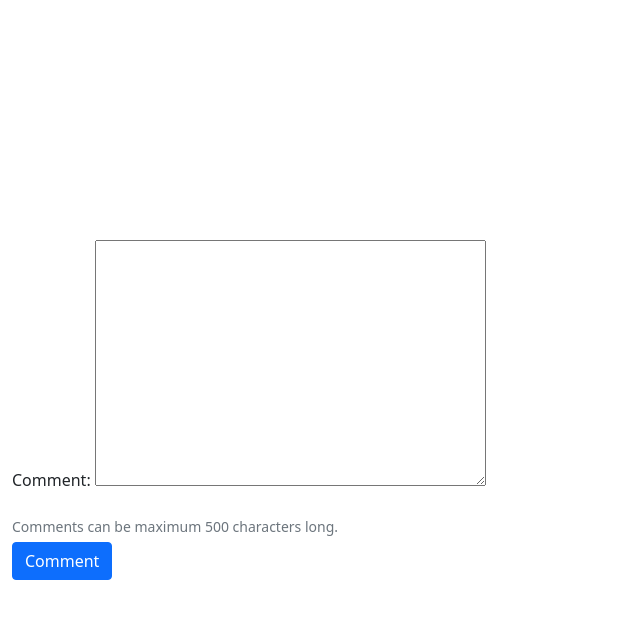
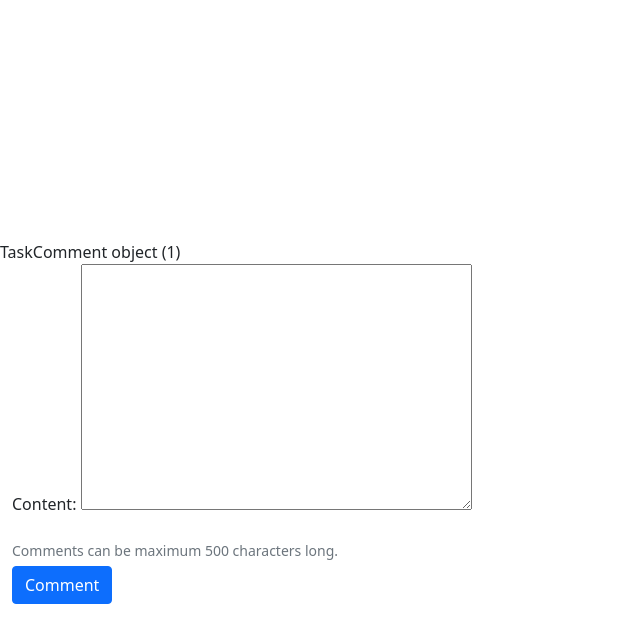
Before and after one commit to n3rsti/ToDoChat, a Django app: page /server/1/tasks/1/ in a window 1280 px wide. Shown: the part 520-1154 px from the top of the page, without its empty margins (0-640 px from the left). Before the commit the page ends 1100 px from the top, so only its background shows below. Run offline with Django 3.2, Linux system fonts and the light colour scheme; tables that the repository leaves empty hold one stand-in row (values such as "Sample post"); grey boxes marked "Sample" are stand-in pictures; some libraries are stand-ins or nearby versions.

Commit message:
fix form field name add filtering for blank / spaces only messages

```diff
--- a/todochat/tasks/forms.py
+++ b/todochat/tasks/forms.py
@@ -33,8 +33,8 @@ class TaskUpdateForm(forms.ModelForm):
 
 
 class TaskCommentForm(forms.ModelForm):
-    comment = forms.CharField(widget=CKEditorUploadingWidget(config_name="comment"))
+    content = forms.CharField(widget=CKEditorUploadingWidget(config_name="comment"), min_length=1)
 
     class Meta:
         model = TaskComment
-        fields = ['comment']
+        fields = ['content']
--- a/todochat/tasks/templates/task_detail.html
+++ b/todochat/tasks/templates/task_detail.html
@@ -29,6 +29,9 @@
   </section>
   <section class="description">{{ task.description|safe }}</section>
 </main>
+{% for comment in task.task_comments.all %}
+{{ comment }}
+{% endfor %}
 <form method="POST" class="task__form">
   {% csrf_token %}
   <div class="form_section" name="form_description">
@@ -36,7 +39,7 @@
       {{ comment_form.media }}
       {{ comment_form.as_p }}
       <small class="form-text text-muted">Comments can be maximum 500 characters long.</small>
-      <button type="submit" class="btn btn-primary ml-0">Comment</button>
+      <button type="submit" value="comment" class="btn btn-primary ml-0" name="comment_task">Comment</button>
   </div>
 </form>
 {% if request.user == task.author %}
--- a/todochat/tasks/views.py
+++ b/todochat/tasks/views.py
@@ -6,6 +6,7 @@ from app.models import Server, Channel
 from .forms import TaskDescriptionForm, TaskUpdateForm, TaskCommentForm
 import uuid
 import datetime
+from django.contrib import messages
 from django.http import HttpResponseRedirect
 
 
@@ -73,6 +74,7 @@ class TaskDetailView(DetailView, LoginRequiredMixin, UserPassesTestMixin):
         context['comment_form'] = TaskCommentForm
         return context
 
+
     def test_func(self):
         server = self.get_object().server
         if self.request.user in server.users.all():
@@ -90,6 +92,21 @@ class TaskDetailView(DetailView, LoginRequiredMixin, UserPassesTestMixin):
         elif request.POST.get("delete_task"):
             Task.objects.get(pk=id).delete()
             return redirect("server_tasks", server_id)
+        elif request.POST.get("comment_task"):
+            form = TaskCommentForm(request.POST)
+            form.instance.task_type = "comment"
+            form.instance.author = request.user
+            form.instance.task = Task.objects.get(id=id)
+            if form.is_valid():
+                content = form.cleaned_data.get('content')
+                print(content)
+                if len(content.replace("&nbsp;", "").replace(" ", "").replace("<p>", "").replace("</p>", "")) == 0:
+                    return HttpResponseRedirect(self.request.path_info)
+                form.save()
+                return HttpResponseRedirect(self.request.path_info)
+            else:
+                messages.warning(request, 'Invalid message')
+                return HttpResponseRedirect(self.request.path_info)
         else:
             return HttpResponseRedirect(self.request.path_info)
 
--- a/todochat/todochat/settings.py
+++ b/todochat/todochat/settings.py
@@ -158,6 +158,8 @@ CKEDITOR_CONFIGS = {
             ['Link', 'Unlink'],
             ['Image']
         ],
+        'fillEmptyBlocks': False,
+        'tabSpaces': 0,
         'width': '100%',
         'height': 100,
         'resize_enabled': False,
@@ -191,6 +193,8 @@ CKEDITOR_CONFIGS = {
             ['Link', 'Unlink'],
             ['Image']
         ],
+        'fillEmptyBlocks': False,
+        'tabSpaces': 0,
         'width': '100%',
         'height': 100,
         'resize_enabled': False,
```
